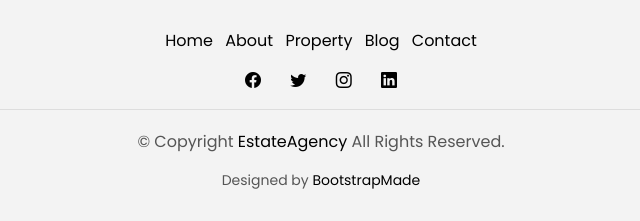
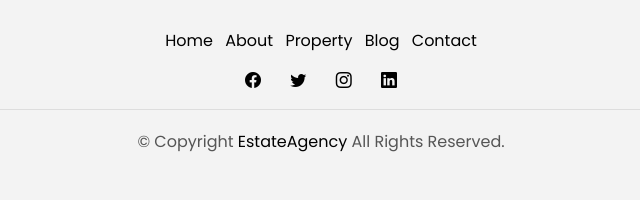
Before and after one commit to Arwinder-Singh/EstateAgency, a Django app: page /about/ in a window 1280 px wide. Shown: the part 2703-2924 px from the top of the page, without its empty margins (319-959 px from the left). After the commit the page ends 2855 px from the top, so only its background shows below. Run offline with Django 4.2, Linux system fonts and the light colour scheme; data comes from the database, SQL or seed files in the repository; some libraries are stand-ins or nearby versions.

Commit message:
Update base.html

```diff
--- a/templates/base.html
+++ b/templates/base.html
@@ -334,15 +334,7 @@
               <span class="color-a">EstateAgency</span> All Rights Reserved.
             </p>
           </div>
-          <div class="credits">
-            <!--
-            All the links in the footer should remain intact.
-            You can delete the links only if you purchased the pro version.
-            Licensing information: https://bootstrapmade.com/license/
-            Purchase the pro version with working PHP/AJAX contact form: https://bootstrapmade.com/buy/?theme=EstateAgency
-          -->
-            Designed by <a href="https://bootstrapmade.com/">BootstrapMade</a>
-          </div>
+
         </div>
       </div>
     </div>
```
